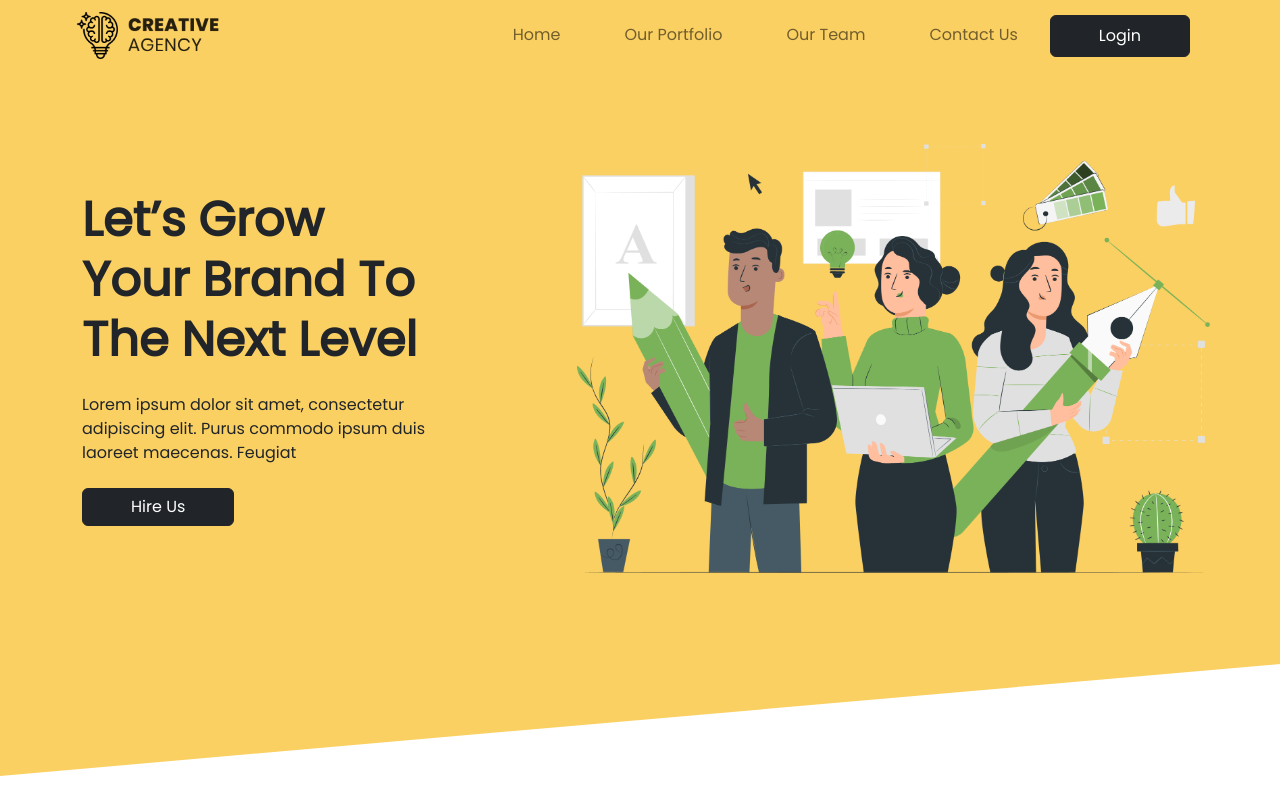
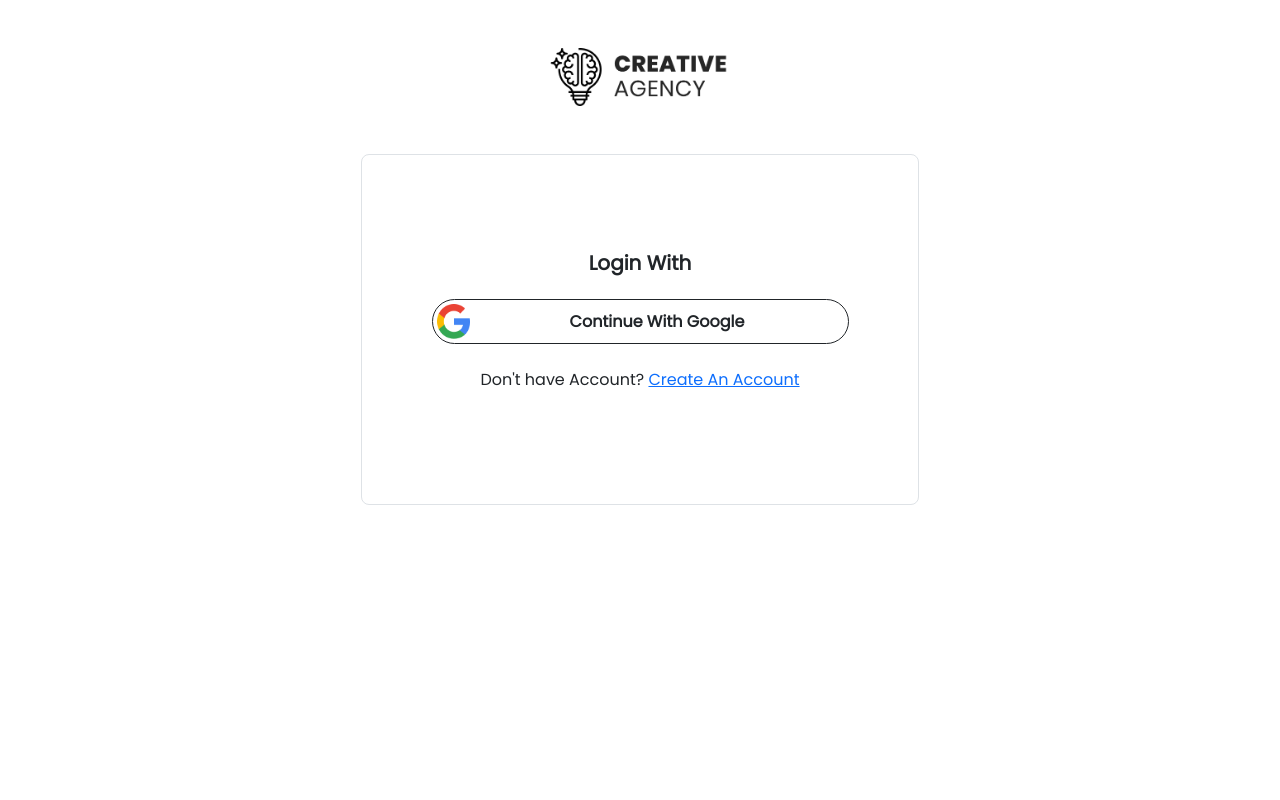
Before and after one commit to shakib-mia/creative-agency, a React (Create React App) app: page /login in a window 1280 px wide. Shown: the top 800 px of the page. Built offline with nearby package versions, Linux system fonts and the light colour scheme.

Commit message:
login page created

```diff
--- a/package.json
+++ b/package.json
@@ -6,8 +6,10 @@
     "@testing-library/jest-dom": "^5.16.5",
     "@testing-library/react": "^13.3.0",
     "@testing-library/user-event": "^13.5.0",
+    "gsap": "^3.11.0",
     "react": "^18.2.0",
     "react-dom": "^18.2.0",
+    "react-router-dom": "^6.3.0",
     "react-scripts": "5.0.1",
     "web-vitals": "^2.1.4"
   },
--- a/src/App.css
+++ b/src/App.css
@@ -43,6 +43,9 @@
   }
 }
 
+html {
+  scroll-behavior: smooth;
+}
 
 
 body {
@@ -105,6 +108,7 @@ header p {
   background: #111430;
   padding: 107px 0;
   width: 100vw;
+  height: 100vh;
 }
 
 
--- a/src/App.js
+++ b/src/App.js
@@ -1,13 +1,16 @@
 import "./App.css";
-import Navbar from "./components/Navbar";
 import Page1 from "./Pages/Page1/Page1";
+import { Routes, Route } from "react-router-dom";
+import Login from "./Pages/Login/Login";
+import Customer from "./Pages/Customer/Customer";
 
 function App() {
   return (
-    <div>
-      <Navbar></Navbar>
-      <Page1></Page1>
-    </div>
+    <Routes>
+      <Route path="/" element={<Page1></Page1>}></Route>
+      <Route path="/login" element={<Login></Login>}></Route>
+      <Route path="/customer" element={<Customer></Customer>}></Route>
+    </Routes>
   );
 }
 
--- /dev/null
+++ b/src/Pages/Customer/Customer.js
@@ -0,0 +1,7 @@
+import React from "react";
+
+const Customer = () => {
+  return <div>this is customer end</div>;
+};
+
+export default Customer;
--- /dev/null
+++ b/src/Pages/Login/Login.js
@@ -0,0 +1,33 @@
+import React from "react";
+import logo from "./../../images/logos/logo.png";
+import gIcon from "./../../images/icons/google.png";
+import { Link } from "react-router-dom";
+
+const Login = () => {
+  return (
+    <div className="container">
+      <Link to="/" className="d-flex justify-content-center my-5">
+        <img src={logo} className="col-4 col-lg-2" alt="" />
+      </Link>
+
+      <div className="border rounded-3 mt-5 col-12 col-lg-6 mx-auto pt-5">
+        <h5 className="fw-bolder text-center mt-5">Login With</h5>
+        <button className="d-flex btn btn-outline-dark my-4 rounded-pill justify-content-between align-items-center p-1 col-9 mx-auto">
+          <img className="col-1 img-fluid" src={gIcon} alt="" />
+          <div>
+            <h6 className="fw-bolder my-auto">Continue With Google</h6>
+          </div>
+          <div></div>
+        </button>
+
+        <div className="text-center mt-2 mb-5 pb-5">
+          <p>
+            Don't have Account? <Link to="/">Create An Account</Link>
+          </p>
+        </div>
+      </div>
+    </div>
+  );
+};
+
+export default Login;
--- a/src/Pages/Page1/Page1.js
+++ b/src/Pages/Page1/Page1.js
@@ -16,6 +16,7 @@ import carousel5 from "./../../images/carousel-5.png";
 import customer1 from "./../../images/customer-1.png";
 import customer2 from "./../../images/customer-2.png";
 import customer3 from "./../../images/customer-3.png";
+import Navbar from "../../components/Navbar";
 
 const Page1 = () => {
   window.addEventListener("scroll", () => {
@@ -25,8 +26,10 @@ const Page1 = () => {
       document.getElementById("navbar").style.background = "#FBD062";
     }
   });
+
   return (
     <div>
+      <Navbar></Navbar>
       <div className="header-bg">
         <Header></Header>
       </div>
@@ -184,7 +187,7 @@ const Page1 = () => {
         </div>
       </div>
 
-      <footer>
+      <footer id="contact">
         <div className="container">
           <div className="row row-cols-1 row-cols-lg-2">
             <div className="col">
--- a/src/components/Navbar.js
+++ b/src/components/Navbar.js
@@ -1,4 +1,5 @@
 import React from "react";
+import { Link } from "react-router-dom";
 import logo from "../images/logos/logo.png";
 
 const Navbar = () => {
@@ -27,7 +28,7 @@ const Navbar = () => {
               </a>
             </li>
             <li class="nav-item px-4">
-              <a class="nav-link" href="#">
+              <a class="nav-link" href="#works">
                 Our Portfolio
               </a>
             </li>
@@ -37,14 +38,14 @@ const Navbar = () => {
               </a>
             </li>
             <li class="nav-item px-4">
-              <a class="nav-link" href="#">
+              <a class="nav-link" href="#contact">
                 Contact Us
               </a>
             </li>
             <li class="nav-item">
-              <a class="nav-link btn btn-dark text-white px-5" href="#">
+              <Link class="nav-link btn btn-dark text-white px-5" to="/login">
                 Login
-              </a>
+              </Link>
             </li>
           </ul>
         </div>
--- a/src/index.js
+++ b/src/index.js
@@ -1,14 +1,17 @@
-import React from 'react';
-import ReactDOM from 'react-dom/client';
-import './index.css';
-import App from './App';
-import reportWebVitals from './reportWebVitals';
+import React from "react";
+import ReactDOM from "react-dom/client";
+import "./index.css";
+import App from "./App";
+import reportWebVitals from "./reportWebVitals";
+import { BrowserRouter } from "react-router-dom";
 
-const root = ReactDOM.createRoot(document.getElementById('root'));
+const root = ReactDOM.createRoot(document.getElementById("root"));
 root.render(
-  <React.StrictMode>
-    <App />
-  </React.StrictMode>
+  <BrowserRouter>
+    <React.StrictMode>
+      <App />
+    </React.StrictMode>
+  </BrowserRouter>
 );
 
 // If you want to start measuring performance in your app, pass a function
```
Also changed, not shown: src/images/icons/google.png (added), 1 other file (tests, documents, lock files or other folders).
